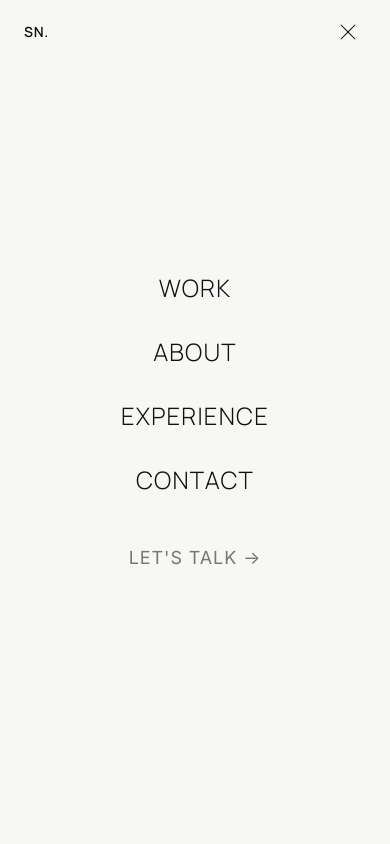
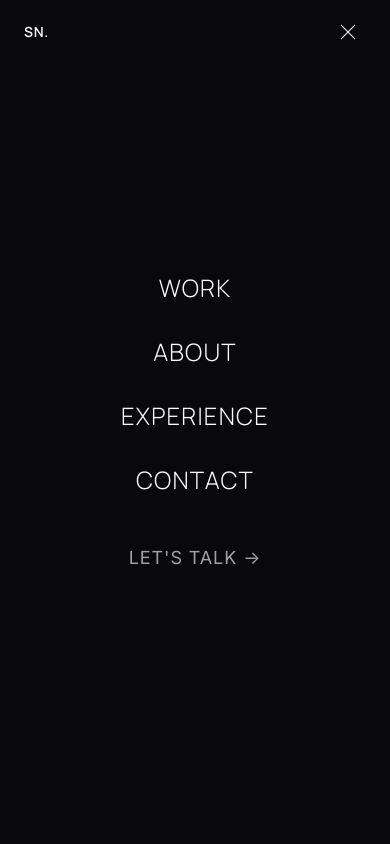
Before and after one commit to yukiboy121/Portfolio, a React (Vite) app: page / in a window 390 px wide. Both pictures are taken after a click on the button 348 px from the left and 32 px from the top of the page. Shown: the top 844 px of the page. Built offline with nearby package versions, Linux system fonts and the light colour scheme.

Commit message:
feat: add PageLoader, responsive Navigation, and interactive CustomCursor components

```diff
--- a/src/components/CustomCursor.tsx
+++ b/src/components/CustomCursor.tsx
@@ -84,13 +84,13 @@ export default function CustomCursor() {
         animate={{
           width: dotSize,
           height: dotSize,
-          backgroundColor: isHovering ? "rgba(17,17,17,0.9)" : "rgba(17,17,17,1)",
+          backgroundColor: isHovering ? "rgba(250,250,250,0.9)" : "rgba(250,250,250,1)",
         }}
         transition={{ duration: 0.35, ease: [0.16, 1, 0.3, 1] }}
       >
         {hasText && isHovering && (
           <motion.span
-            className="text-[9px] font-medium tracking-[0.1em] text-white whitespace-nowrap"
+            className="text-[9px] font-medium tracking-[0.1em] text-black whitespace-nowrap"
             initial={{ opacity: 0, scale: 0.8 }}
             animate={{ opacity: 1, scale: 1 }}
             exit={{ opacity: 0, scale: 0.8 }}
--- a/src/components/PageLoader.tsx
+++ b/src/components/PageLoader.tsx
@@ -9,7 +9,7 @@ export default function PageLoader({ isLoading }: PageLoaderProps) {
     <AnimatePresence>
       {isLoading && (
         <motion.div
-          className="fixed inset-0 z-[9999] bg-[#F7F7F5] flex items-center justify-center"
+          className="fixed inset-0 z-[9999] bg-[var(--color-bg)] flex items-center justify-center"
           exit={{ y: "-100%" }}
           transition={{ duration: 0.6, ease: [0.16, 1, 0.3, 1], delay: 0.1 }}
         >
@@ -21,7 +21,7 @@ export default function PageLoader({ isLoading }: PageLoaderProps) {
             transition={{ duration: 0.3 }}
           >
             <motion.p
-              className="font-display font-semibold text-[14px] tracking-[0.3em] text-[#111111]"
+              className="font-display font-semibold text-[14px] tracking-[0.3em] text-[var(--color-text)]"
               initial={{ y: 10, opacity: 0 }}
               animate={{ y: 0, opacity: 1 }}
               transition={{ delay: 0.2, duration: 0.5 }}
@@ -29,7 +29,7 @@ export default function PageLoader({ isLoading }: PageLoaderProps) {
               SN.
             </motion.p>
             <motion.div
-              className="w-8 h-px bg-[#DDDDDD] mx-auto mt-4"
+              className="w-8 h-px bg-[var(--color-border)] mx-auto mt-4"
               initial={{ scaleX: 0 }}
               animate={{ scaleX: 1 }}
               transition={{ delay: 0.4, duration: 0.8, ease: [0.16, 1, 0.3, 1] }}
--- a/src/components/sections/Navigation.tsx
+++ b/src/components/sections/Navigation.tsx
@@ -33,7 +33,7 @@ export default function Navigation({ onContactClick }: NavigationProps) {
       <motion.header
         className={`fixed top-0 left-0 right-0 z-50 transition-all duration-500 ${
           scrolled
-            ? "bg-[#F7F7F5]/80 backdrop-blur-md border-b border-[#E6E6E3]/50"
+            ? "bg-[var(--color-bg)]/80 backdrop-blur-md border-b border-[var(--color-border)]/50"
             : "bg-transparent"
         }`}
         initial={{ y: -100 }}
@@ -48,7 +48,7 @@ export default function Navigation({ onContactClick }: NavigationProps) {
               e.preventDefault();
               window.scrollTo({ top: 0, behavior: "smooth" });
             }}
-            className="font-display font-semibold text-sm tracking-wider text-[#111111]"
+            className="font-display font-semibold text-sm tracking-wider text-[var(--color-text)]"
             data-cursor="HOME"
             aria-label="Sneha Nethsara - Home"
           >
@@ -61,7 +61,7 @@ export default function Navigation({ onContactClick }: NavigationProps) {
               <button
                 key={item.label}
                 onClick={() => scrollTo(item.href)}
-                className="text-[11px] tracking-[0.15em] text-[#777777] hover:text-[#111111] transition-colors duration-300 font-medium"
+                className="text-[11px] tracking-[0.15em] text-[var(--color-muted)] hover:text-[var(--color-text)] transition-colors duration-300 font-medium"
                 data-cursor=""
               >
                 {item.label}
@@ -72,7 +72,7 @@ export default function Navigation({ onContactClick }: NavigationProps) {
           {/* CTA */}
           <button
             onClick={onContactClick}
-            className="hidden md:flex items-center gap-2 text-[11px] tracking-[0.15em] font-medium text-[#111111] group"
+            className="hidden md:flex items-center gap-2 text-[11px] tracking-[0.15em] font-medium text-[var(--color-text)] group"
             data-cursor=""
           >
             <span>LET'S TALK</span>
@@ -88,12 +88,12 @@ export default function Navigation({ onContactClick }: NavigationProps) {
             aria-label="Toggle menu"
           >
             <motion.span
-              className="block w-5 h-px bg-[#111111]"
+              className="block w-5 h-px bg-[var(--color-text)]"
               animate={mobileOpen ? { rotate: 45, y: 3.5 } : { rotate: 0, y: 0 }}
               transition={{ duration: 0.3 }}
             />
             <motion.span
-              className="block w-5 h-px bg-[#111111]"
+              className="block w-5 h-px bg-[var(--color-text)]"
               animate={mobileOpen ? { rotate: -45, y: -3.5 } : { rotate: 0, y: 0 }}
               transition={{ duration: 0.3 }}
             />
@@ -105,7 +105,7 @@ export default function Navigation({ onContactClick }: NavigationProps) {
       <AnimatePresence>
         {mobileOpen && (
           <motion.div
-            className="fixed inset-0 z-40 bg-[#F7F7F5] flex flex-col items-center justify-center gap-8 md:hidden"
+            className="fixed inset-0 z-40 bg-[var(--color-bg)] flex flex-col items-center justify-center gap-8 md:hidden"
             initial={{ opacity: 0 }}
             animate={{ opacity: 1 }}
             exit={{ opacity: 0 }}
@@ -115,7 +115,7 @@ export default function Navigation({ onContactClick }: NavigationProps) {
               <motion.button
                 key={item.label}
                 onClick={() => scrollTo(item.href)}
-                className="text-2xl font-display font-light tracking-wider text-[#111111]"
+                className="text-2xl font-display font-light tracking-wider text-[var(--color-text)]"
                 initial={{ opacity: 0, y: 20 }}
                 animate={{ opacity: 1, y: 0 }}
                 exit={{ opacity: 0, y: 20 }}
@@ -129,7 +129,7 @@ export default function Navigation({ onContactClick }: NavigationProps) {
                 setMobileOpen(false);
                 onContactClick();
               }}
-              className="text-lg tracking-wider text-[#777777] mt-4"
+              className="text-lg tracking-wider text-[var(--color-muted)] mt-4"
               initial={{ opacity: 0, y: 20 }}
               animate={{ opacity: 1, y: 0 }}
               exit={{ opacity: 0, y: 20 }}
```
